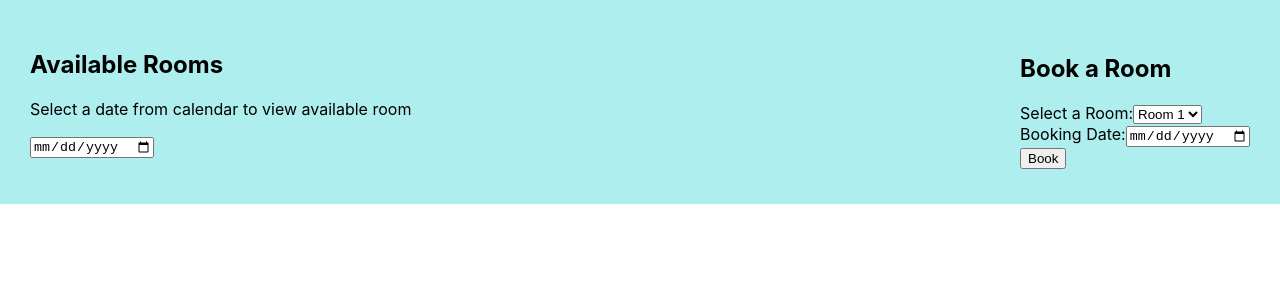
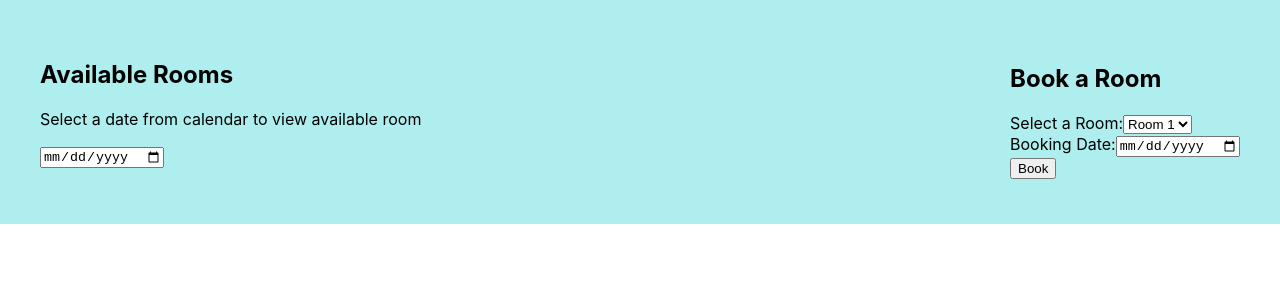
Before and after one commit to Bermet777/meeting-room-booking, a React (Create React App) app: page / in a window 1280 px wide. Shown: the top 300 px of the page. Built offline with nearby package versions, Linux system fonts and the light colour scheme.

Commit message:
padding change

```diff
--- a/src/App.css
+++ b/src/App.css
@@ -3,6 +3,6 @@
   display: flex;
   justify-content: space-between;
   align-items: center;
-  padding: 30px;
+  padding: 40px;
   background-color: paleturquoise;
 }
```
